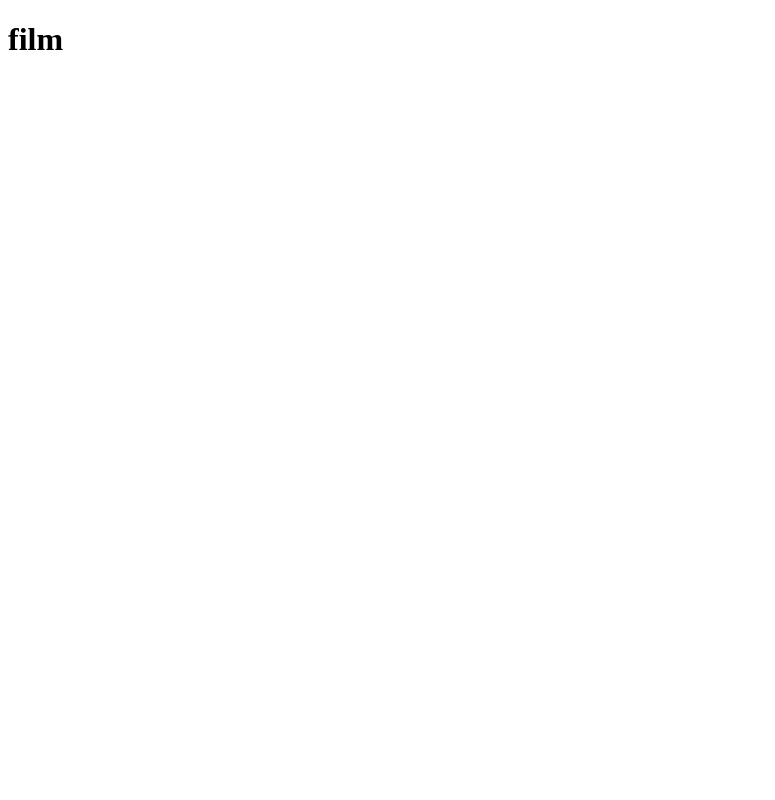
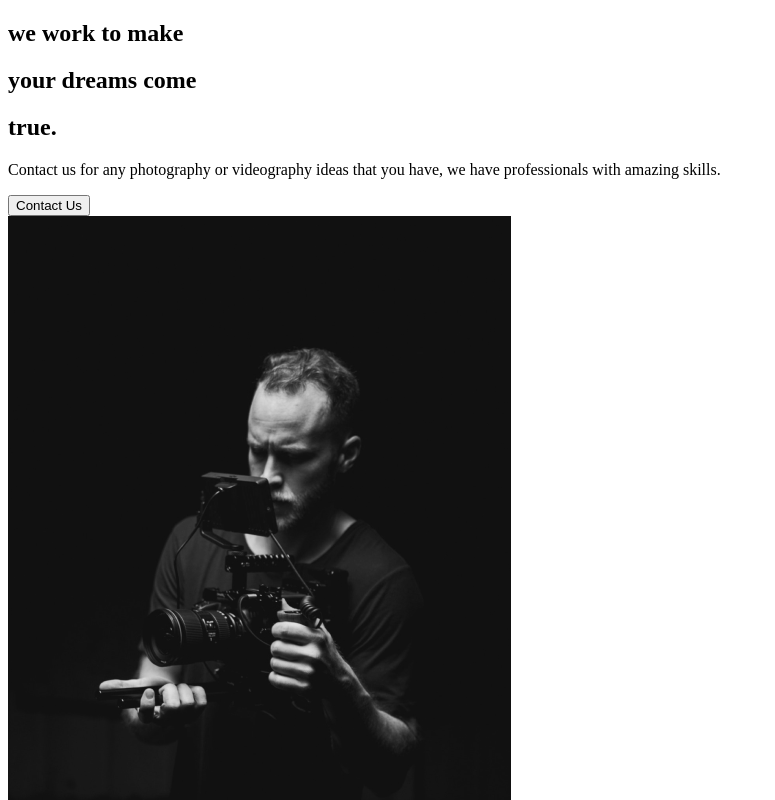
Before and after one commit to 10kareem10/capture, a React (Create React App) app: page / in a window 1280 px wide. Shown: the top 800 px of the page, without its empty margins (0-775 px from the left). Built offline with nearby package versions, Linux system fonts and the light colour scheme.

Commit message:
2. about section

```diff
--- a/src/App.js
+++ b/src/App.js
@@ -1,9 +1,12 @@
 import react from "react";
+import AboutUs from "./pages/AboutUs";
+
 
 function App() {
   return (
     <div className="App">
-      <h1>film</h1>
+      <AboutUs/>
+
     </div>
   );
 }
--- /dev/null
+++ b/src/components/AboutSection.js
@@ -0,0 +1,35 @@
+import React from "react";
+import home1 from "../img/home1.png";
+
+
+const AboutSection=()=>{
+    return(
+        <div>
+            <div className="description">
+                <div className="title">
+                    <div className="hide">
+                        <h2>we work to make </h2>
+                    </div>
+                    <div className="hide">
+                        <h2>your <span>dreams</span> come </h2>
+                    </div>
+                    <div className="hide">
+                        <h2>true.</h2>
+                    </div>
+                </div>
+                <p>Contact us for any photography
+                 or videography ideas that you have,
+                 we have professionals with amazing skills.
+                 </p>
+                 <button>Contact Us</button>
+            </div>
+            <div className="image">
+                <img src={home1} alt="guy with a camera"></img>
+
+            </div>
+        </div>
+
+    );
+}
+
+export default AboutSection;
--- /dev/null
+++ b/src/pages/AboutUs.js
@@ -0,0 +1,12 @@
+import React from "react"
+import AboutSection from "../components/AboutSection"
+
+const AboutUs=()=>{
+    return(
+        <AboutSection/>
+
+    )
+
+}
+
+export default AboutUs;
```
